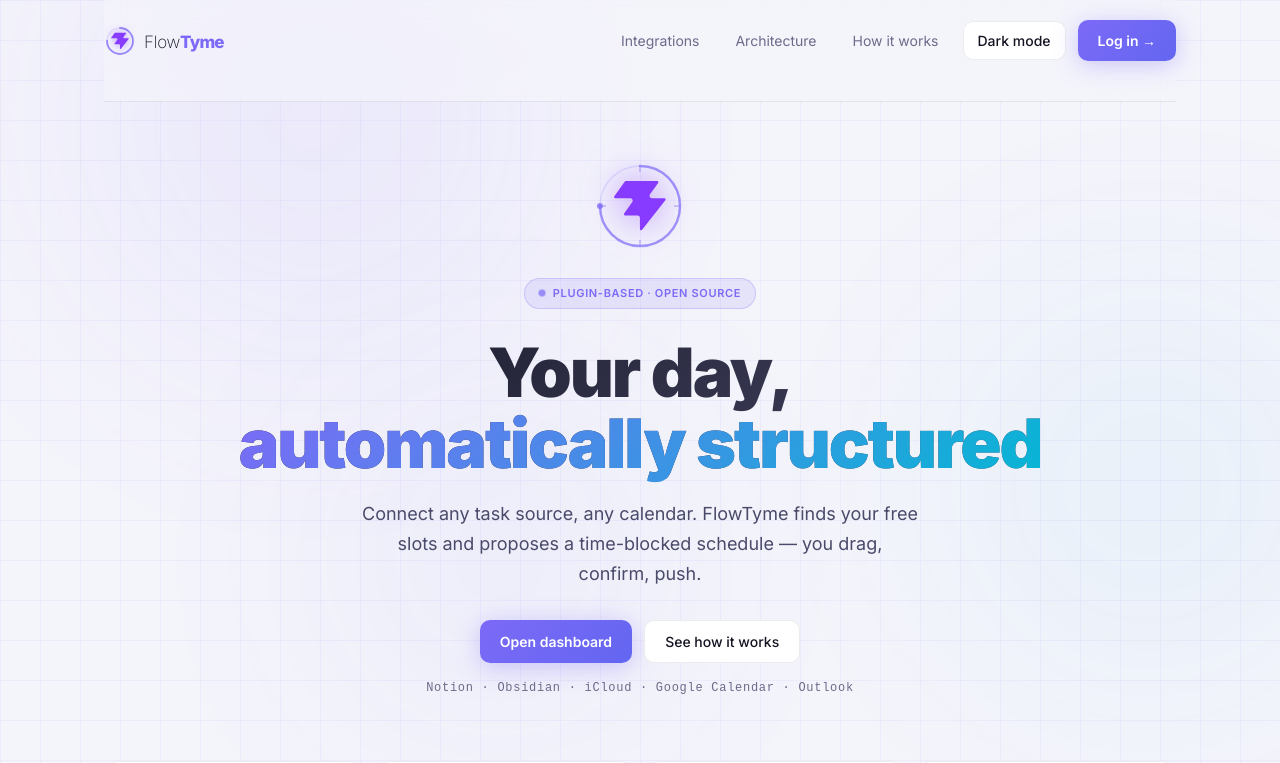
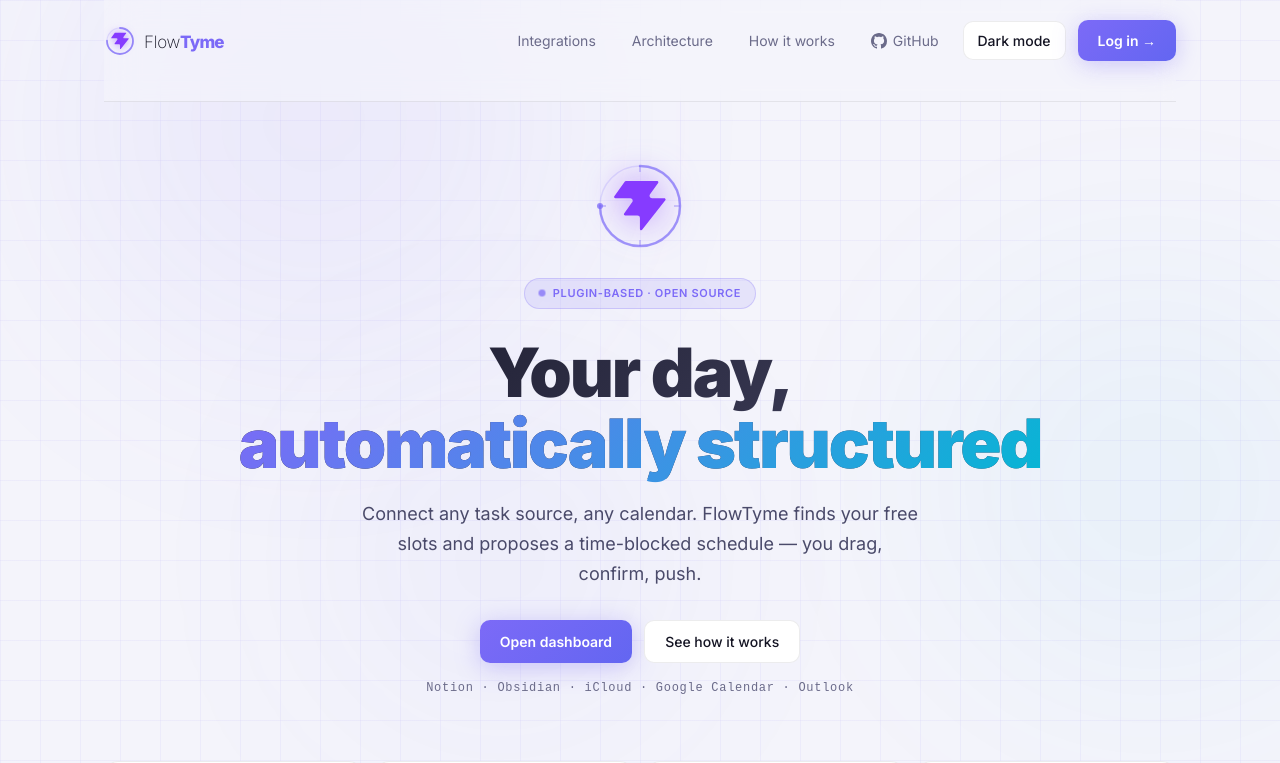
Before and after one commit to Akash-Sharma-1/flowtyme, a React (Vite) app in the folder client/: page / in a window 1280 px wide. Shown: the top 763 px of the page. Built offline with nearby package versions, Linux system fonts and the light colour scheme.

Commit message:
added static landing page file for github.io

```diff
--- /dev/null
+++ b/client/src/lib/base-path.ts
@@ -0,0 +1,17 @@
+/** Vite `base` without trailing slash (React Router basename). */
+export const routerBasename = import.meta.env.BASE_URL.replace(/\/$/, '') || undefined;
+
+/** True when built for https://akash-sharma-1.github.io/flowtyme/ */
+export const isGitHubPages =
+  import.meta.env.PROD && import.meta.env.BASE_URL !== '/' && import.meta.env.BASE_URL !== '';
+
+const REPO_SETUP_URL = 'https://github.com/Akash-Sharma-1/flowtyme#quick-start';
+
+/** Dashboard in local dev; setup guide on static GitHub Pages (no backend). */
+export function appEntryHref(): string {
+  return isGitHubPages ? REPO_SETUP_URL : '/dashboard';
+}
+
+export function isExternalAppEntry(href: string): boolean {
+  return href.startsWith('http');
+}
--- a/client/src/main.tsx
+++ b/client/src/main.tsx
@@ -3,10 +3,11 @@ import { createRoot } from 'react-dom/client';
 import { BrowserRouter } from 'react-router-dom';
 import './index.css';
 import App from './App.tsx';
+import { routerBasename } from './lib/base-path';
 
 createRoot(document.getElementById('root')!).render(
   <StrictMode>
-    <BrowserRouter>
+    <BrowserRouter basename={routerBasename}>
       <App />
     </BrowserRouter>
   </StrictMode>
--- a/client/src/pages/Landing.tsx
+++ b/client/src/pages/Landing.tsx
@@ -1,7 +1,33 @@
+import type { CSSProperties, ReactNode } from 'react';
 import { Link } from 'react-router-dom';
 import IntegrationHub from '../components/IntegrationHub';
 import type { Theme } from '../hooks/useTheme';
+import { appEntryHref, isExternalAppEntry } from '../lib/base-path';
 import '../landing.css';
+
+function AppEntryLink({
+  className,
+  style,
+  children,
+}: {
+  className?: string;
+  style?: CSSProperties;
+  children: ReactNode;
+}) {
+  const href = appEntryHref();
+  if (isExternalAppEntry(href)) {
+    return (
+      <a href={href} className={className} style={style} target="_blank" rel="noopener noreferrer">
+        {children}
+      </a>
+    );
+  }
+  return (
+    <Link to={href} className={className} style={style}>
+      {children}
+    </Link>
+  );
+}
 
 export default function Landing({
   theme,
@@ -44,12 +70,22 @@ export default function Landing({
           <a href="#flow" className="landing-nav-link">
             How it works
           </a>
+          <a
+            href="https://github.com/Akash-Sharma-1/flowtyme"
+            target="_blank"
+            rel="noopener noreferrer"
+            className="landing-nav-link"
+            style={{ display: 'flex', alignItems: 'center', gap: 6 }}
+          >
+            <svg height="16" width="16" viewBox="0 0 16 16" fill="currentColor" aria-hidden>
+              <path d="M8 0C3.58 0 0 3.58 0 8c0 3.54 2.29 6.53 5.47 7.59.4.07.55-.17.55-.38 0-.19-.01-.82-.01-1.49-2.01.37-2.53-.49-2.69-.94-.09-.23-.48-.94-.82-1.13-.28-.15-.68-.52-.01-.53.63-.01 1.08.58 1.23.82.72 1.21 1.87.87 2.33.66.07-.52.28-.87.51-1.07-1.78-.2-3.64-.89-3.64-3.95 0-.87.31-1.59.82-2.15-.08-.2-.36-1.02.08-2.12 0 0 .67-.21 2.2.82.64-.18 1.32-.27 2-.27.68 0 1.36.09 2 .27 1.53-1.04 2.2-.82 2.2-.82.44 1.1.16 1.92.08 2.12.51.56.82 1.27.82 2.15 0 3.07-1.87 3.75-3.65 3.95.29.25.54.73.54 1.48 0 1.07-.01 1.93-.01 2.2 0 .21.15.46.55.38A8.013 8.013 0 0016 8c0-4.42-3.58-8-8-8z"/>
+            </svg>
+            GitHub
+          </a>
           <button type="button" className="landing-btn-ghost" onClick={onToggleTheme}>
             {theme === 'dark' ? 'Light mode' : 'Dark mode'}
           </button>
-          <Link to="/dashboard" className="landing-btn-primary">
-            Log in →
-          </Link>
+          <AppEntryLink className="landing-btn-primary">Log in →</AppEntryLink>
         </header>
 
         <section className="landing-hero">
@@ -89,9 +125,7 @@ export default function Landing({
             time-blocked schedule — you drag, confirm, push.
           </p>
           <div className="landing-hero-cta">
-            <Link to="/dashboard" className="landing-btn-primary">
-              Open dashboard
-            </Link>
+            <AppEntryLink className="landing-btn-primary">Open dashboard</AppEntryLink>
             <a href="#architecture" className="landing-btn-ghost" style={{ padding: '10px 20px' }}>
               See how it works
             </a>
@@ -299,9 +333,9 @@ calendars:
         <section className="landing-cta-band">
           <h2>Ready to time-box your day?</h2>
           <p>Fetch from Notion, review proposals on a timeline, push to iCloud in one click.</p>
-          <Link to="/dashboard" className="landing-btn-primary" style={{ fontSize: '1rem', padding: '14px 28px' }}>
-            Log in to dashboard →
-          </Link>
+          <AppEntryLink className="landing-btn-primary" style={{ fontSize: '1rem', padding: '14px 28px' }}>
+            {isExternalAppEntry(appEntryHref()) ? 'Run locally →' : 'Log in to dashboard →'}
+          </AppEntryLink>
         </section>
 
         <footer className="landing-footer">
--- a/client/vite.config.ts
+++ b/client/vite.config.ts
@@ -2,7 +2,11 @@ import { defineConfig } from 'vite'
 import react from '@vitejs/plugin-react'
 import tailwindcss from '@tailwindcss/vite'
 
+/** GitHub Pages project site: https://akash-sharma-1.github.io/flowtyme/ */
+const base = process.env.VITE_BASE_PATH || '/'
+
 export default defineConfig({
+  base,
   plugins: [react(), tailwindcss()],
   server: {
     proxy: {
```
Also changed, not shown: 1 other file (tests, documents, lock files or other folders).
